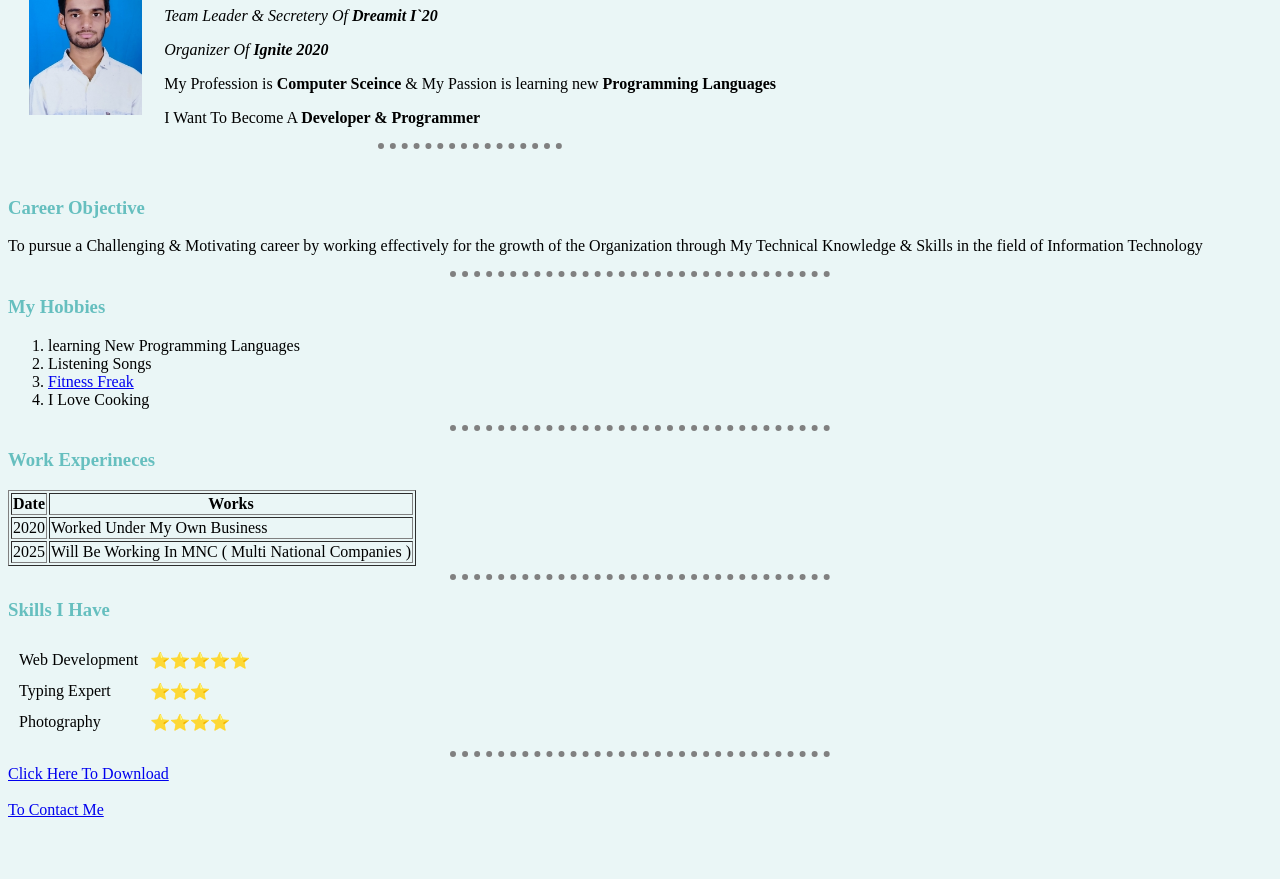
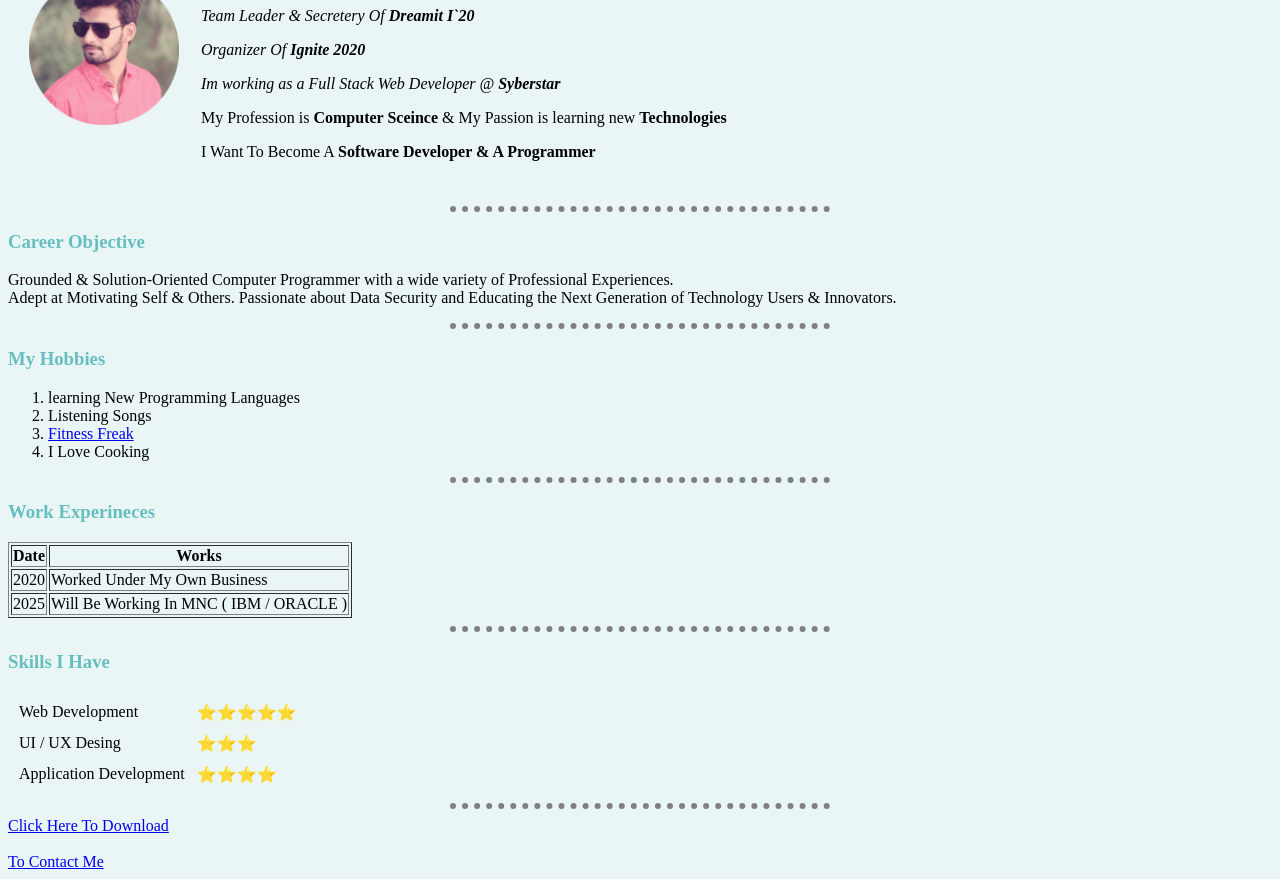
Before and after one commit to Shahzaibfardeen/Resume, a plain HTML site: page index.html in a window 1280 px wide. Shown: the part 102-981 px from the top of the page. Before the commit the page ends 929 px from the top, so only its background shows below. Drawn offline with Linux system fonts and the light colour scheme.

Commit message:
Made A Silly Changes In The Image

```diff
--- a/index.html
+++ b/index.html
@@ -1,35 +1,40 @@
 <!DOCTYPE html>
 <html lang="en" dir="ltr">
-
   <head>
     <meta charset="utf-8">
     <title>Shahzaib`s Personal Site</title>
     <link rel="stylesheet" href="css/styles.css">
+    <link rel="icon" href="favicon.ico">
+
   </head>
 
   <body>
     <table cellspacing="20">
       <tr>
-        <td> <img src="images/shazz.jpeg"height="150"width"150" alt=""> </td>
-
+        <td> <img src="images/shazz.png" height="150" width"150" alt="" > </td>
         <td>
           <h1> Shahzaib Fardeen. G </h1>
 
           <p> <em> Team Leader & Secretery Of <strong> Dreamit I`20 </strong> </em> </p>
           <p> <em> Organizer Of <strong>  Ignite 2020 </strong> </em> </p>
+          <p> <em> Im working as a Full Stack Web Developer @ <strong> Syberstar </strong> </em> </p>
           <p> My Profession is <strong>Computer Sceince </strong> & My Passion is learning
-            new <strong>Programming Languages </strong></p>
-            <p> I Want To Become A <strong> Developer & Programmer </strong> </p>
-            <hr>
+            new <strong> Technologies</strong></p>
+            <p> I Want To Become A <strong> Software Developer & A Programmer </strong> </p>
 
         </td>
       </tr>
     </table>
+    <hr>
 
     <h3> Career Objective </h3>
-    <p> To pursue a Challenging & Motivating career by working effectively for the
+    <!-- <p> To pursue a Challenging & Motivating career by working effectively for the
     growth of the Organization through My Technical Knowledge & Skills in the field of
-    Information Technology </p>
+    Information Technology </p> -->
+
+    <p> Grounded & Solution-Oriented Computer Programmer with a wide variety of Professional Experiences. <br>
+      Adept at Motivating Self & Others. Passionate about Data Security and Educating the Next Generation of Technology Users
+      & Innovators. </p>
     <hr>
 
   <h3> My Hobbies </h3>
@@ -55,7 +60,7 @@
         </tr>
         <tr>
           <td> 2025 </td>
-          <td> Will Be Working In MNC ( Multi National Companies ) </td>
+          <td> Will Be Working In MNC ( IBM / ORACLE ) </td>
         </tr>
       </tbody>
       <tfoot>
@@ -72,12 +77,12 @@
             </tr>
 
             <tr>
-              <td> Typing Expert </td>
+              <td> UI / UX Desing </td>
               <td> ⭐⭐⭐</td>
             </tr>
 
             <tr>
-               <td> Photography </td>
+               <td> Application Development </td>
                <td> ⭐⭐⭐⭐ </td>
              </tr>
 
```
Also changed, not shown: contact-me.html (+0 -1 lines).
